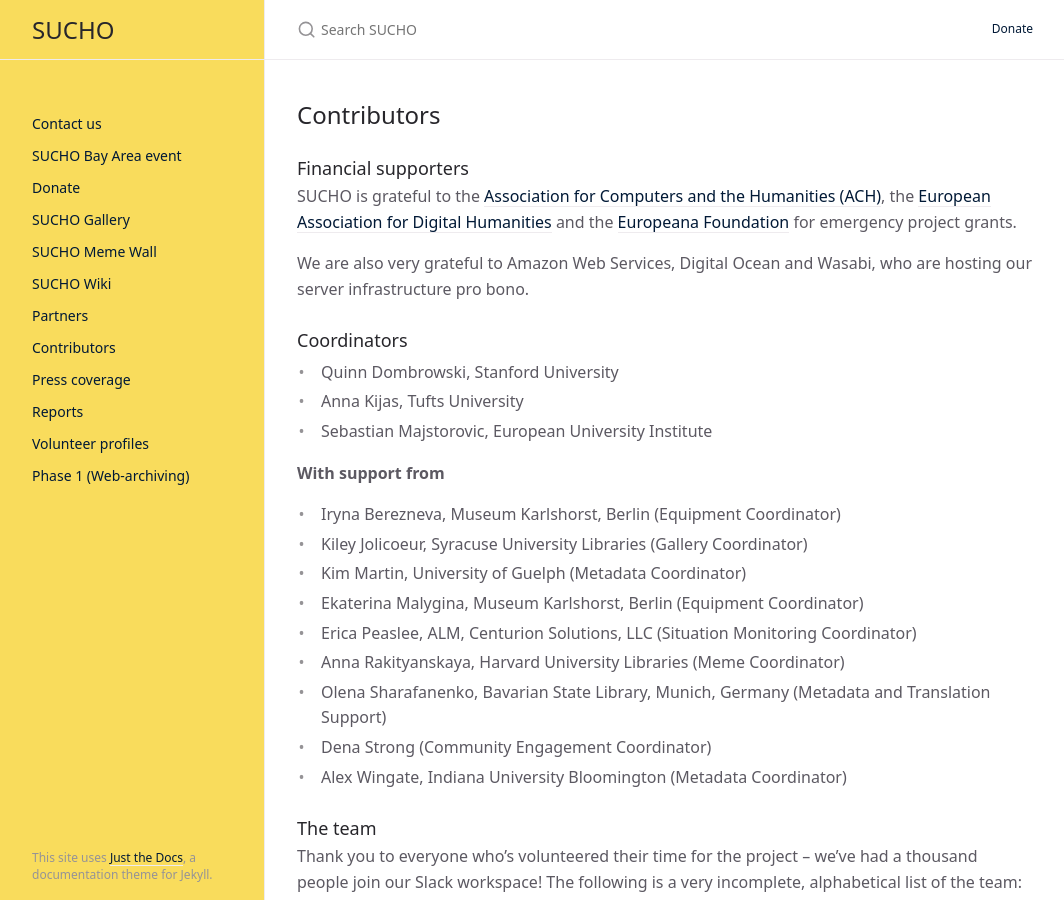
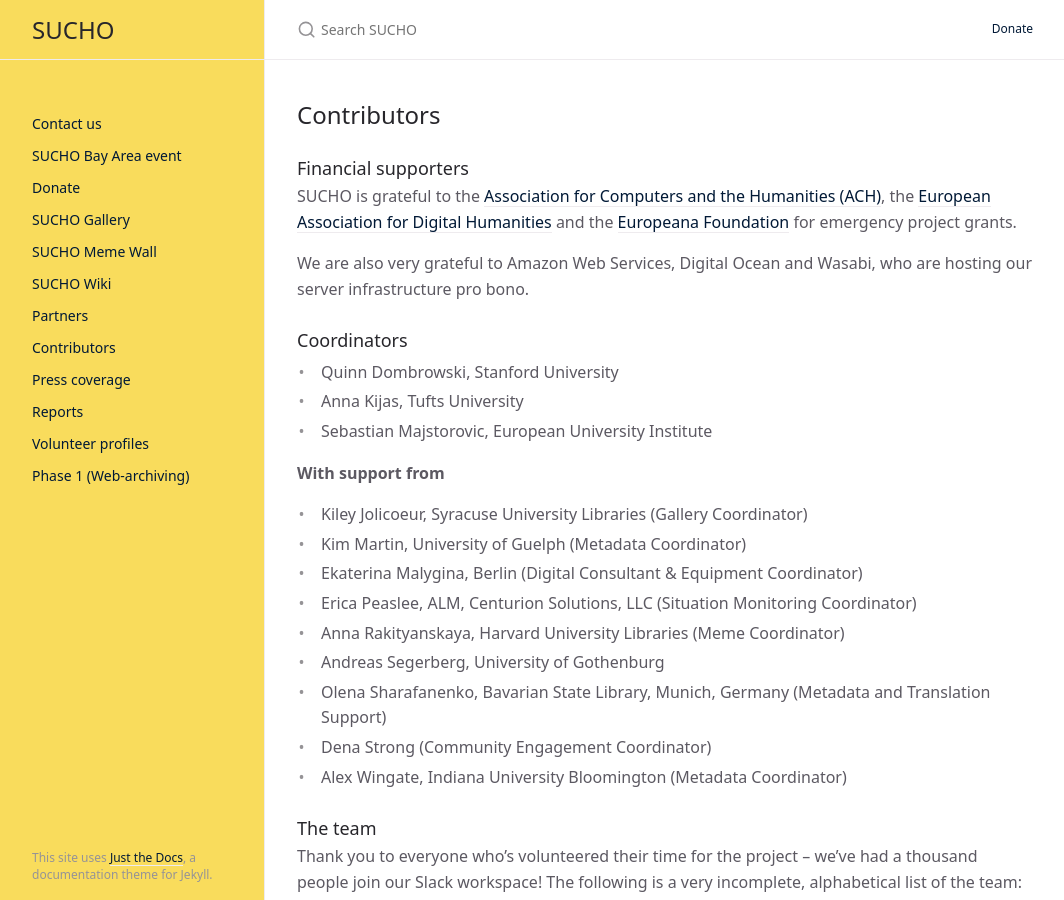
Before and after one commit to sucho-archiving/sucho-archiving.github.io, a Jekyll site: the page built from contributors.md, in a window 1280 px wide and 900 px high. Shown: the whole window, without its empty margins (107-1171 px from the left). Built offline with Jekyll 4.4.1, drawn with Linux system fonts in a browser that asks for light colours; some of the changed text lies outside the part shown.

Commit message:
Update contributors.md
updated contributor info

```diff
--- a/contributors.md
+++ b/contributors.md
@@ -20,12 +20,12 @@
 
 **With support from**
 
-- Iryna Berezneva, Museum Karlshorst, Berlin (Equipment Coordinator)
 - Kiley Jolicoeur, Syracuse University Libraries (Gallery Coordinator)
 - Kim Martin, University of Guelph (Metadata Coordinator)
-- Ekaterina Malygina, Museum Karlshorst, Berlin (Equipment Coordinator)
+- Ekaterina Malygina, Berlin (Digital Consultant & Equipment Coordinator)
 - Erica Peaslee, ALM, Centurion Solutions, LLC (Situation Monitoring Coordinator)
 - Anna Rakityanskaya, Harvard University Libraries (Meme Coordinator)
+- Andreas Segerberg, University of Gothenburg
 - Olena Sharafanenko, Bavarian State Library, Munich, Germany (Metadata and Translation Support)
 - Dena Strong (Community Engagement Coordinator)
 - Alex Wingate, Indiana University Bloomington (Metadata Coordinator)
```
Also changed, not shown: other parts of contributors.md (+0 -1 lines).
